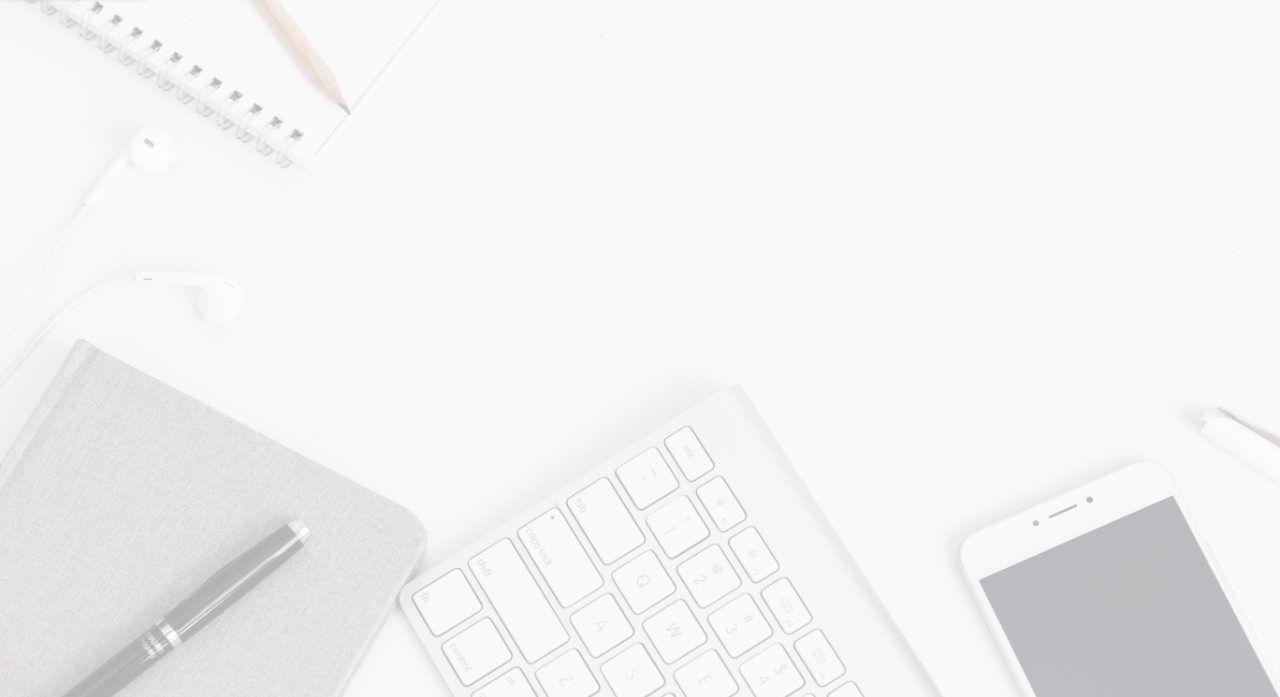
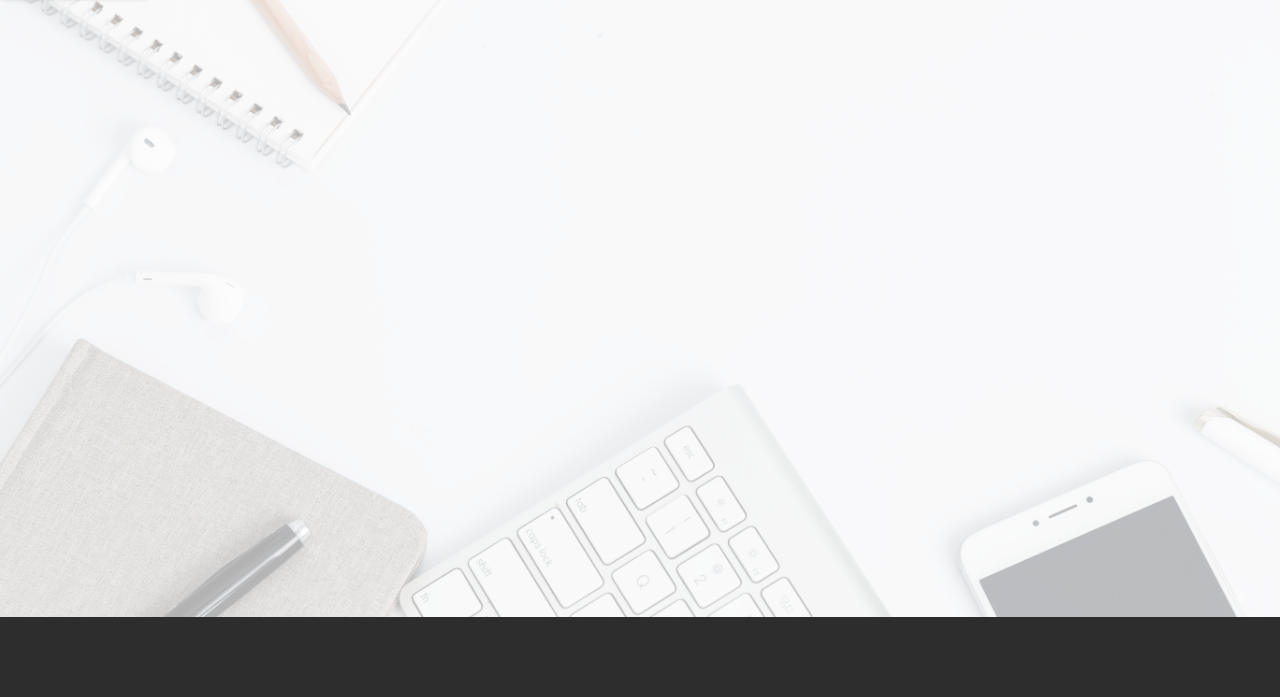
Before and after one commit to job-seeker/job-seeker-frontend, a React app: page / in a window 1280 px wide. Shown: the part 103-800 px from the top of the page. Built offline with nearby package versions, Linux system fonts and the light colour scheme.

Commit message:
footer added

```diff
--- a/src/components/app/_app.scss
+++ b/src/components/app/_app.scss
@@ -2,7 +2,7 @@
   height: 100%;
 
   .routes {
-    height: 100%;
+    height: 90%;
     background-image: url('../../assets/desk-photo.jpg');
     background-size: cover;
     left: 0;
--- a/src/components/app/index.js
+++ b/src/components/app/index.js
@@ -1,6 +1,5 @@
 import React, { Component } from 'react';
 import { BrowserRouter, Route, Link} from 'react-router-dom';
-
 import { connect } from 'react-redux';
 
 import HomePage from '../homepage';
--- a/src/components/dashboard/index.js
+++ b/src/components/dashboard/index.js
@@ -37,7 +37,7 @@ export default class Dashboard extends Component {
 
         <Drawer
           docked={false}
-          width={200}
+          width={175}
           open={this.state.open}
           onRequestChange={open => this.setState({ open })}
           overlayStyle={{ 'background': 'none' }}
--- /dev/null
+++ b/src/components/footer/_footer.scss
@@ -0,0 +1,8 @@
+footer {
+  background: #2D2D2D;
+  position: absolute;
+  height: 10%;
+  left: 0;
+  bottom: 0;
+  width: 100%;
+}
--- /dev/null
+++ b/src/components/footer/index.js
@@ -0,0 +1,11 @@
+import React, { Component } from 'react';
+import './_footer.scss';
+
+export default class Footer extends Component {
+  render() {
+    return (
+      <footer>
+      </footer>
+    );
+  }
+}
--- a/src/components/homepage/index.js
+++ b/src/components/homepage/index.js
@@ -3,6 +3,7 @@ import { Link } from 'react-router-dom';
 
 import RaisedButton from 'material-ui/RaisedButton';
 
+import Footer from '../footer';
 import NavBar from '../navbar';
 import './_homepage.scss';
 
@@ -16,6 +17,7 @@ export default class HomePage extends Component {
           label='Dashboard link'
           containerElement={<Link to='/dashboard' />}
         />
+        <Footer />
       </section>
     );
   }
--- a/src/index.html
+++ b/src/index.html
@@ -8,6 +8,5 @@
   </head>
   <body>
     <div id="root"></div>
-    <footer></footer>
   </body>
 </html>
--- a/src/style/mui-theme.js
+++ b/src/style/mui-theme.js
@@ -2,7 +2,7 @@ import getMuiTheme from 'material-ui/styles/getMuiTheme';
 
 import { fade } from 'material-ui/utils/colorManipulator';
 import spacing from 'material-ui/styles/spacing';
-import { white, grey800, amber800, transparent } from 'material-ui/styles/colors';
+import { white, grey300, grey800, amber800, transparent } from 'material-ui/styles/colors';
 
 // custom values from https://github.com/mui-org/material-ui/blob/master/src/styles/getMuiTheme.js
 
@@ -10,6 +10,9 @@ const muiTheme = getMuiTheme({
   appBar: {
     color: transparent,
     textColor: grey800,
+  },
+  drawer: {
+    color: grey300,
   },
   dropDownMenu: {
     accentColor: grey800,
```
Also changed, not shown: src/components/navbar/index.js (+0 -8 lines), src/assets/index.js (deleted).
